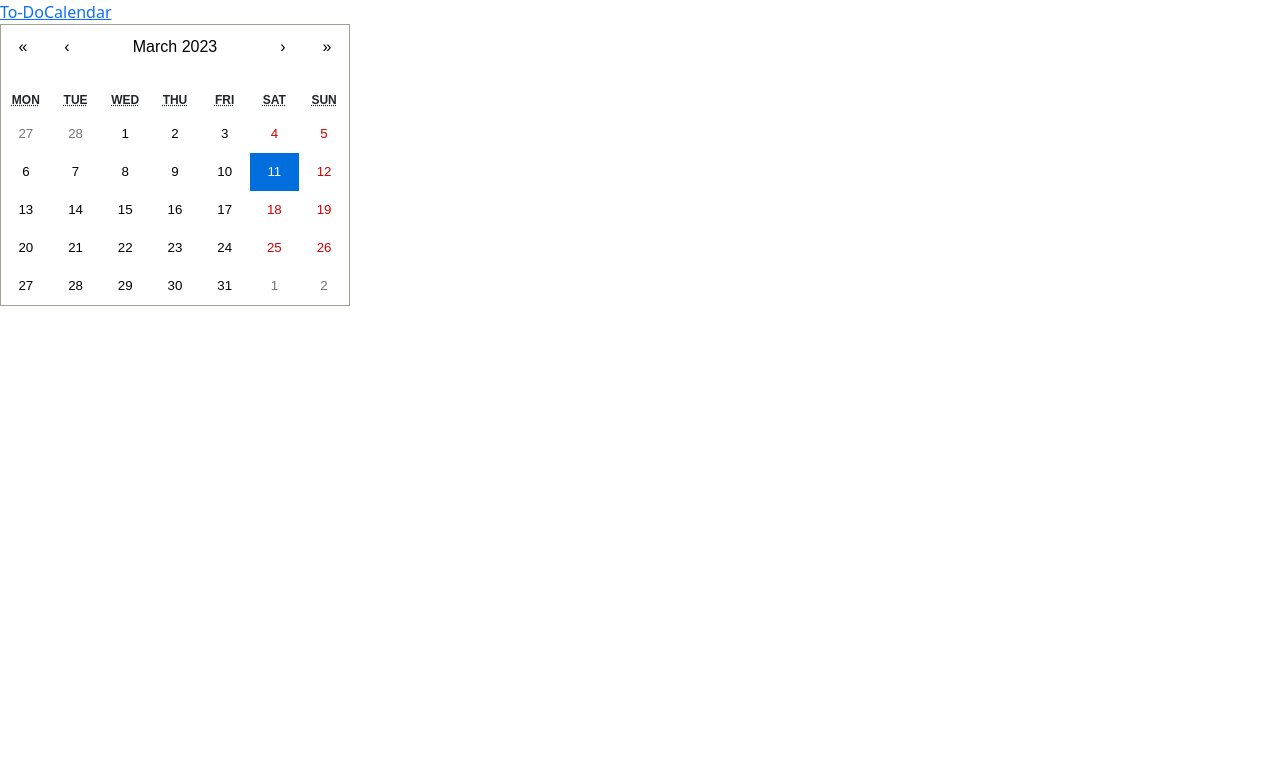
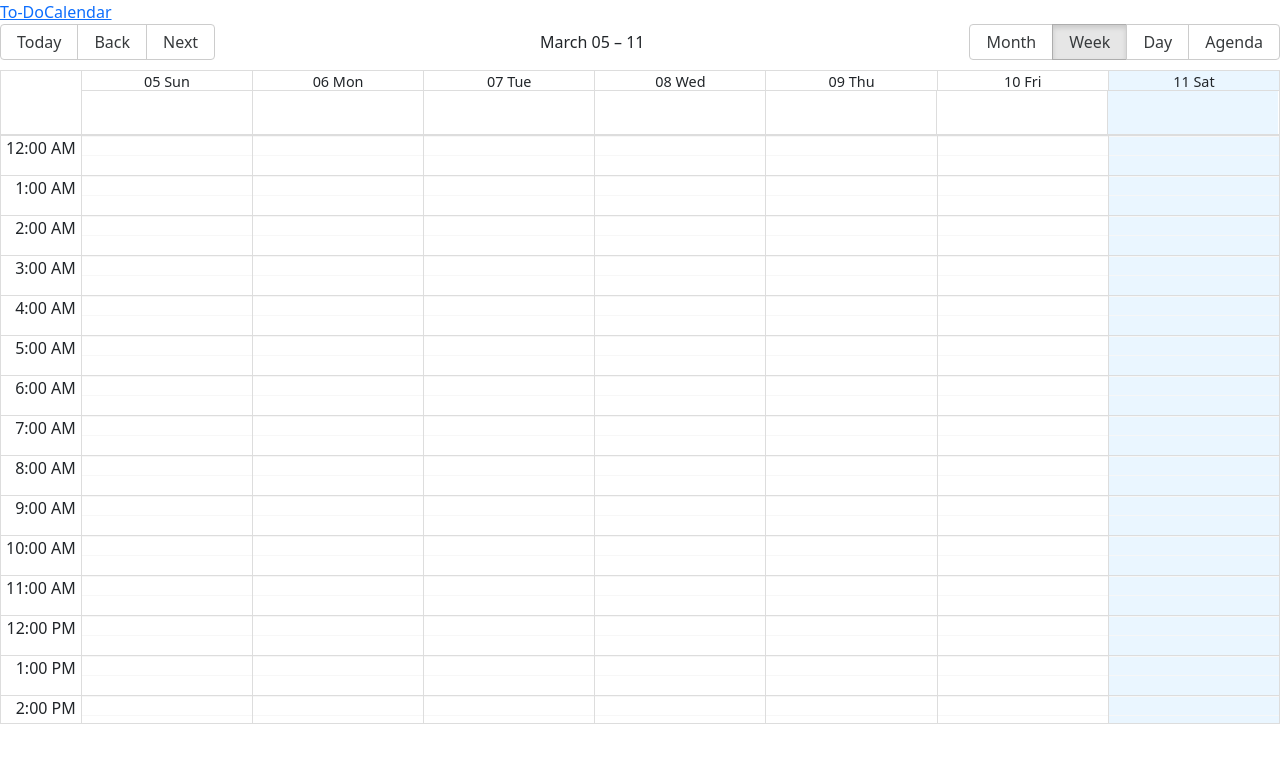
Before and after one commit to gnieb/git-stuff-done-premium, a React (Create React App) app: page /calendar in a window 1280 px wide. Shown: the top 762 px of the page. Built offline with nearby package versions, Linux system fonts and the light colour scheme; no server answers.

Commit message:
react big calendar added

```diff
--- a/src/components/App.js
+++ b/src/components/App.js
@@ -6,11 +6,23 @@ import {useState, useEffect} from "react";
 
 
 function App() {
+
 const [tasks, setTasks] = useState([])
+const [events, setEvents] = useState([])
+
 useEffect(() => {
-  fetch("http://localhost:3000/tasks")
-  .then(r=> r.json())
-  .then(tData => setTasks(tData))
+  Promise.all([
+    fetch("http://localhost:3000/tasks"),
+    fetch("http://localhost:3000/events"),
+  ])
+
+  .then(([resTasks, resEvents]) =>
+    Promise.all([resTasks.json(), resEvents.json()])
+    )
+  .then(([dataTasks, dataEvents]) => {
+    setTasks(dataTasks);
+    setEvents(dataEvents);
+  });
 }, ([]))
 
 const handleNewTask = (newTask) => {
@@ -28,7 +40,7 @@ const handleNewTask = (newTask) => {
            <TaskList tasks={tasks} handleNewTask={handleNewTask} />
         </Route>
         <Route exact path="/calendar">
-          <CalendarDisplay />
+          <CalendarDisplay events={events} tasks ={tasks} />
         </Route>
       </Switch>
     </div>
--- a/src/components/CalendarDisplay.js
+++ b/src/components/CalendarDisplay.js
@@ -1,33 +1,32 @@
-import Calendar from "react-calendar";
-import {useState} from "react";
-import 'react-calendar/dist/Calendar.css';
 
-function CalendarDisplay () {
-const [value, setValue] = useState(new Date());
-const [isClicked, setIsClicked] = useState(false)
+import { Calendar, dateFnsLocalizer } from "react-big-calendar";
+import { format, parse, startOfWeek, getDay } from "date-fns";
+import "react-big-calendar/lib/css/react-big-calendar.css";
 
-function onChange(nextValue) {
-    setValue(nextValue);
-  }
+const locales = {
+	"en-US": require("date-fns")
+};
+const localizer = dateFnsLocalizer({
+	format,
+	parse,
+	startOfWeek,
+	getDay,
+	locales
+});
 
-function onClickDay () {
-    setIsClicked(!isClicked)
-    console.log(value)
-}
 
+function CalendarDisplay ({tasks, events}) {
 
     return (
         <div>
         <Calendar
-        onChange={onChange}
-        value={value}
-        onClickDay={onClickDay}
-        />
-        <div>
-            {isClicked ?
-            <h3>{value} details</h3>:
-            <div></div> }
-        </div>
+			events={events}
+            tasks={tasks}
+			// resources={myresources}
+			localizer={localizer}
+			defaultView="week"
+			style={{ height: 700 }}
+		/>
         </div>
     )
 }
```
Also changed, not shown: package.json (+7 -0 lines), tailwind.config.js (added, +8 -0 lines), 1 other file (tests, documents, lock files or other folders).
